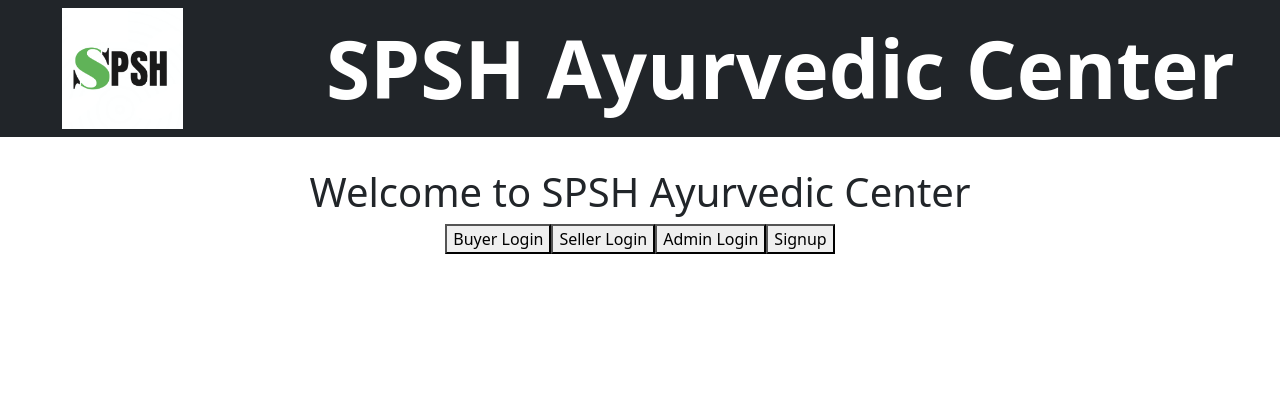
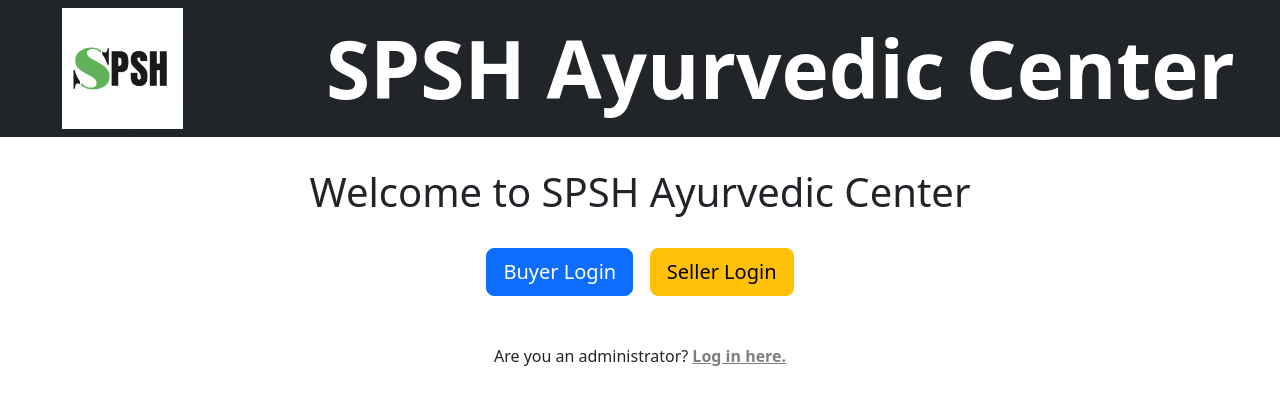
Before and after one commit to PoornaSenadheera100/SPSH-Ayurvedic-Center, a React (Create React App) app in the folder frontend/: page / in a window 1280 px wide. Shown: the top 404 px of the page. Built offline with nearby package versions, Linux system fonts and the light colour scheme.

Commit message:
Added CSS to welcome page

```diff
--- a/frontend/src/components/Welcome.js
+++ b/frontend/src/components/Welcome.js
@@ -3,10 +3,14 @@ export default function Welcome(){
         <div className="container">
             <center>
                 <h1>Welcome to SPSH Ayurvedic Center</h1>
-                <a href="/buyerlogin"><button>Buyer Login</button></a>
-                <a href="/sellerlogin"><button>Seller Login</button></a>
-                <a href="/adminlogin"><button>Admin Login</button></a>
-                <a href="/buyersignup"><button>Signup</button></a>
+                <br></br>
+                <a href="/buyerlogin"><button className="btn btn-primary btn-lg">Buyer Login</button></a>
+                &nbsp;&nbsp;&nbsp;&nbsp;
+                <a href="/sellerlogin"><button className="btn btn-warning btn-lg">Seller Login</button></a>
+                <br></br>
+                <br></br>
+                <br></br>
+                <p className="mb-0">Are you an administrator? <a href="/adminlogin" className="text-black-50 fw-bold">Log in here.</a></p>
             </center>
         </div>
     )
```
